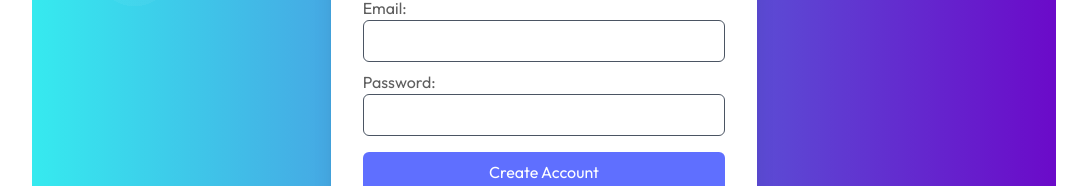
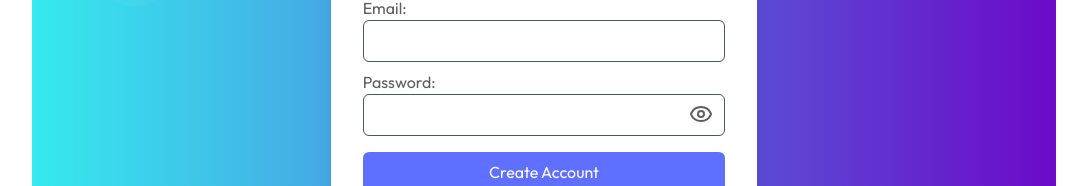
Before and after one commit to Aadarshs12/prescripto, a Next.js app: page /login in a window 1280 px wide. Shown: the part 319-505 px from the top of the page, without its empty margins (96-1183 px from the left). Built offline with nearby package versions, Linux system fonts and the light colour scheme; no server answers; sample sign-in values are in the browser's storage.

Commit message:
added some minor  features

```diff
--- a/package.json
+++ b/package.json
@@ -18,7 +18,7 @@
     "@reduxjs/toolkit": "^2.6.1",
     "class-variance-authority": "^0.7.1",
     "clsx": "^2.1.1",
-    "firebase": "^11.5.0",
+    "firebase": "^12.1.0",
     "framer-motion": "^12.15.0",
     "lucide-react": "^0.474.0",
     "next": "^15.2.4",
--- a/src/app/contact/page.jsx
+++ b/src/app/contact/page.jsx
@@ -33,7 +33,7 @@ const page = () => {
             <span>00000 Willms Station</span>
             <span>Suite 000, Washington, USA</span>
           </div>
-          <div>
+          <div className="flex gap-3 lg:flex-row flex-col">
             <span>Tel: (000) 000-0000</span>
             <a href="mailto:aadarshs500@gmail.com">
               Email: aadarshs500@gmail.com
--- a/src/components/Login.jsx
+++ b/src/components/Login.jsx
@@ -3,6 +3,7 @@ import React, { useState } from "react";
 import { useForm } from "react-hook-form";
 import { auth } from "@/lib/firebase";
 import { motion } from "framer-motion";
+import { Eye, EyeOff } from "lucide-react";
 import {
   createUserWithEmailAndPassword,
   updateProfile,
@@ -14,6 +15,7 @@ import { useRouter } from "next/navigation";
 const Login = () => {
   const router = useRouter();
   const [existingUser, setExistingUser] = useState(false);
+  const [isSeePasswordOpen, setIsSeePasswordOpen] = useState(false);
   const {
     register,
     handleSubmit,
@@ -105,8 +107,12 @@ const Login = () => {
           onClick: () => toast.dismiss(),
         },
       });
-      throw error; // Let the caller handle the error
+      throw error;
     }
+  };
+
+  const handleSeePassword = () => {
+    setIsSeePasswordOpen(!isSeePasswordOpen);
   };
 
   const handleExistingUser = () => {
@@ -154,14 +160,22 @@ const Login = () => {
                   <p className="text-red-500">{errors.email.message}</p>
                 )}
               </div>
-              <div>
+              <div className="relative">
                 <label>Password:</label>
                 <input
+                  type={isSeePasswordOpen ? "text" : "password"}
                   {...register("password", {
                     required: "Password is required",
                   })}
                   className="border border-gray-600 p-2 w-full rounded-md"
+                  autoComplete="new-password"
                 />
+                <span
+                  className="absolute cursor-pointer hover:bg-gray-400 hover:opacity-85 hover:text-zinc-200 p-1 hover:rounded-full top-7 right-2"
+                  onClick={handleSeePassword}
+                >
+                  {isSeePasswordOpen ? <EyeOff /> : <Eye />}
+                </span>
                 {errors.password && (
                   <p className="text-red-500">{errors.password.message}</p>
                 )}
@@ -214,14 +228,22 @@ const Login = () => {
                   <p className="text-red-500">{errors.email.message}</p>
                 )}
               </div>
-              <div>
+              <div className="relative">
                 <label>Password:</label>
                 <input
+                  type={isSeePasswordOpen ? "text" : "password"}
                   {...register("password", {
                     required: "Password is required",
                   })}
                   className="border border-gray-600 p-2 w-full rounded-md"
+                  autoComplete="new-password"
                 />
+                <span
+                  className="absolute cursor-pointer hover:bg-gray-400 hover:opacity-85 hover:text-zinc-200 p-1 hover:rounded-full top-7 right-2"
+                  onClick={handleSeePassword}
+                >
+                  {isSeePasswordOpen ? <EyeOff /> : <Eye />}
+                </span>
                 {errors.password && (
                   <p className="text-red-500">{errors.password.message}</p>
                 )}
```
Also changed, not shown: 1 other file (tests, documents, lock files or other folders).
